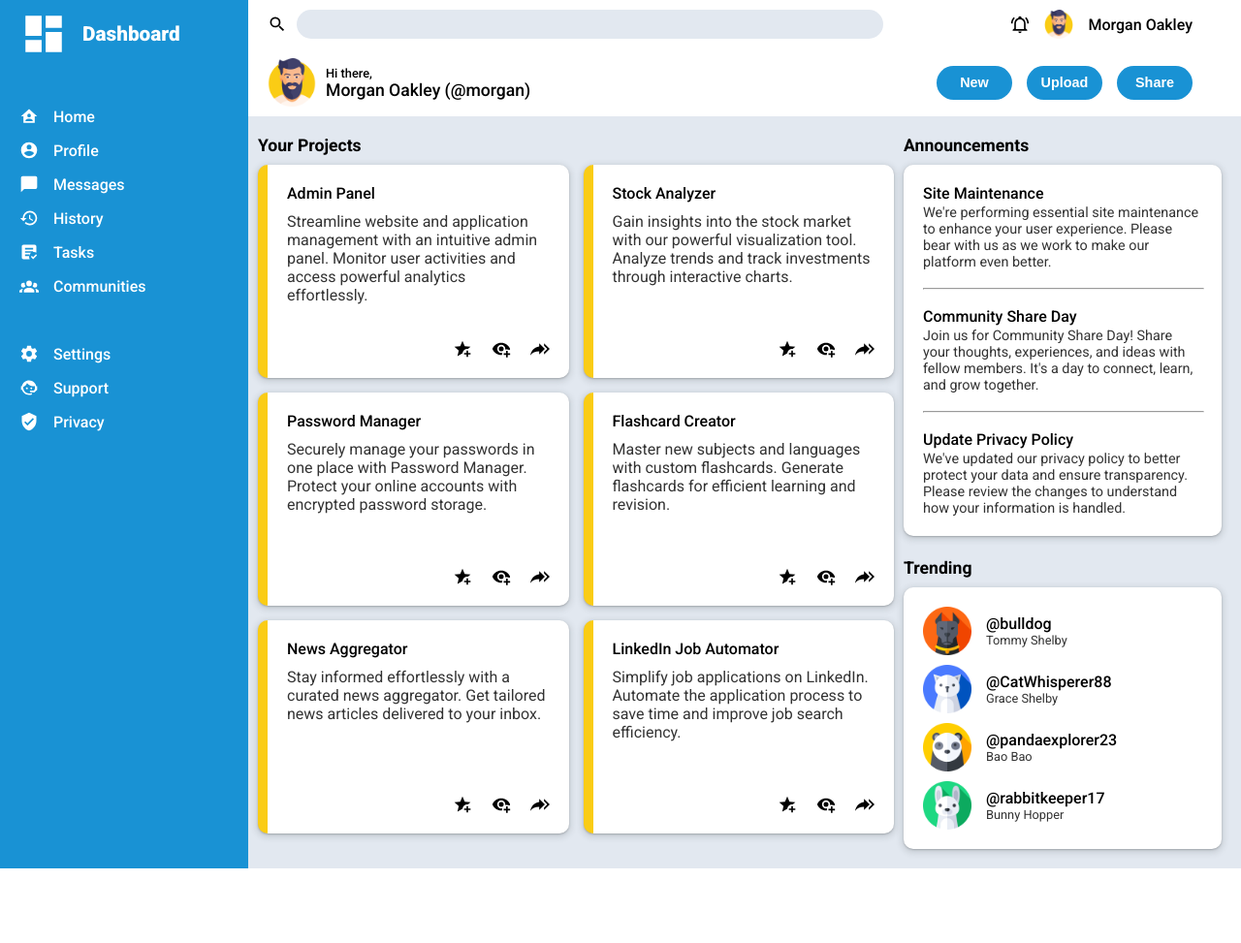
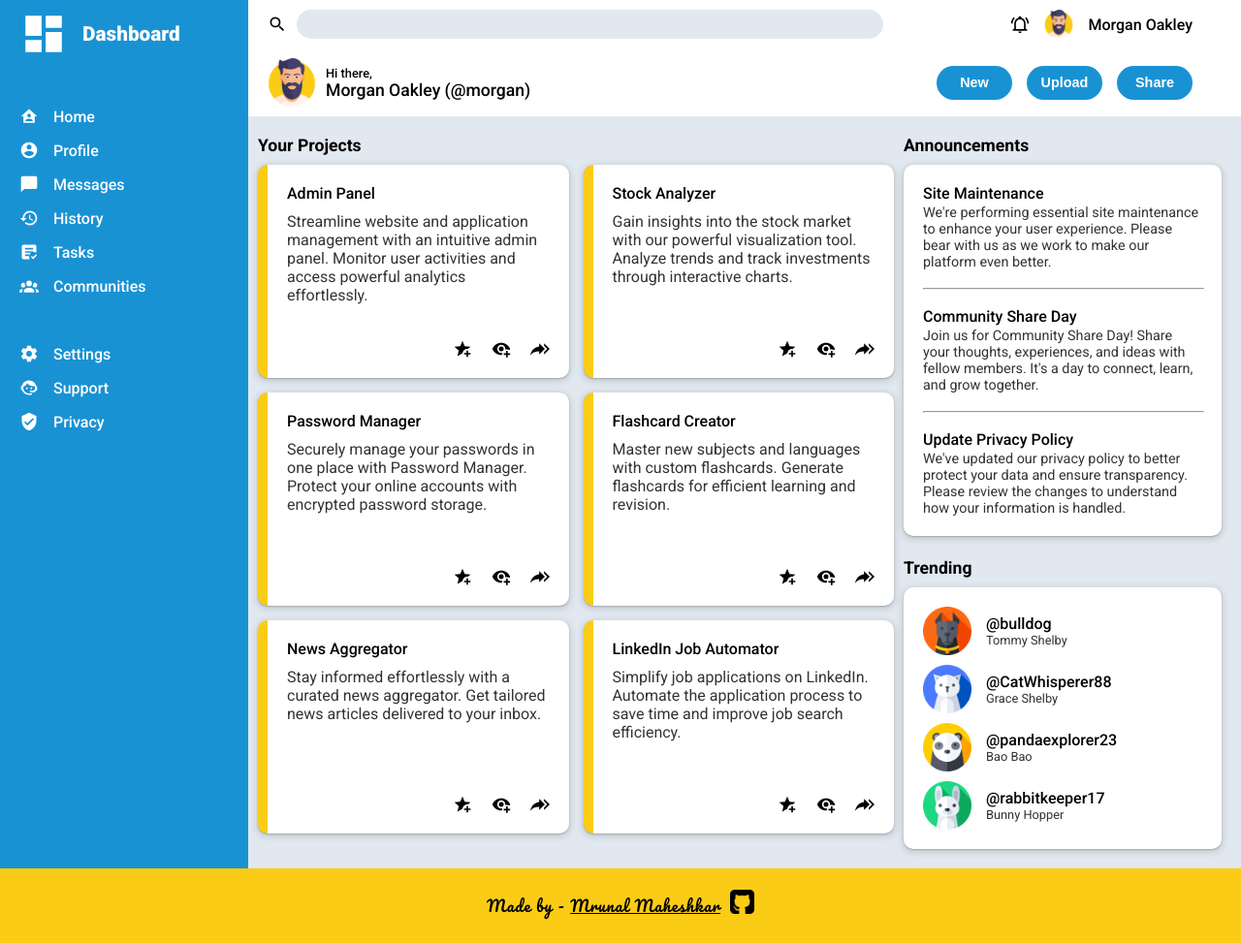
Before and after one commit to mrunal-mm/admin-dashboard, a plain HTML site: page index.html in a window 1280 px wide. Shown: the whole page at 97% size. Before the commit the page ends 896 px from the top, so only its background shows below. Drawn offline with Linux system fonts and the light colour scheme.

Commit message:
Add footer

```diff
--- a/index.html
+++ b/index.html
@@ -323,8 +323,11 @@
             </div>
 
         </div>
-
     </div>
+    <footer>
+        <p>Made by - <a href="https://github.com/mrunal-mm/admin-dashboard" target="_blank">Mrunal Maheshkar</a></p>
+        <a href="https://github.com/mrunal-mm/admin-dashboard" target="_blank"><img src="icons/github-sign.png" alt="github icon"></a>
+    </footer>
 </body>
 
 </html>
--- a/style.css
+++ b/style.css
@@ -1,4 +1,5 @@
 @import url("https://fonts.googleapis.com/css2?family=Roboto:wght@100;300;400;500;700;900&display=swap");
+@import url('https://fonts.googleapis.com/css2?family=Pacifico&display=swap');
 
 :root {
   --white: #ffffff;
@@ -383,3 +384,29 @@ input[type="search"]:focus {
     width: 100%;
   }
 }
+
+/* FOOTER------------------------------------------------- */
+footer{
+  display: flex;
+  gap:10px;
+  justify-content: center;
+  align-items: center;
+
+  font-family: 'Pacifico', cursive;
+  letter-spacing: 1px;
+  background-color: var(--yellow);
+  padding: 22.5px;
+}
+
+footer a{
+  color: black;
+}
+
+footer img{
+  width: 25px;
+  transition: all 0.3s ease-in-out;
+}
+
+footer img:hover{
+  transform: scaleX(-1);
+}
```
Also changed, not shown: icons/github-sign.png (added).
